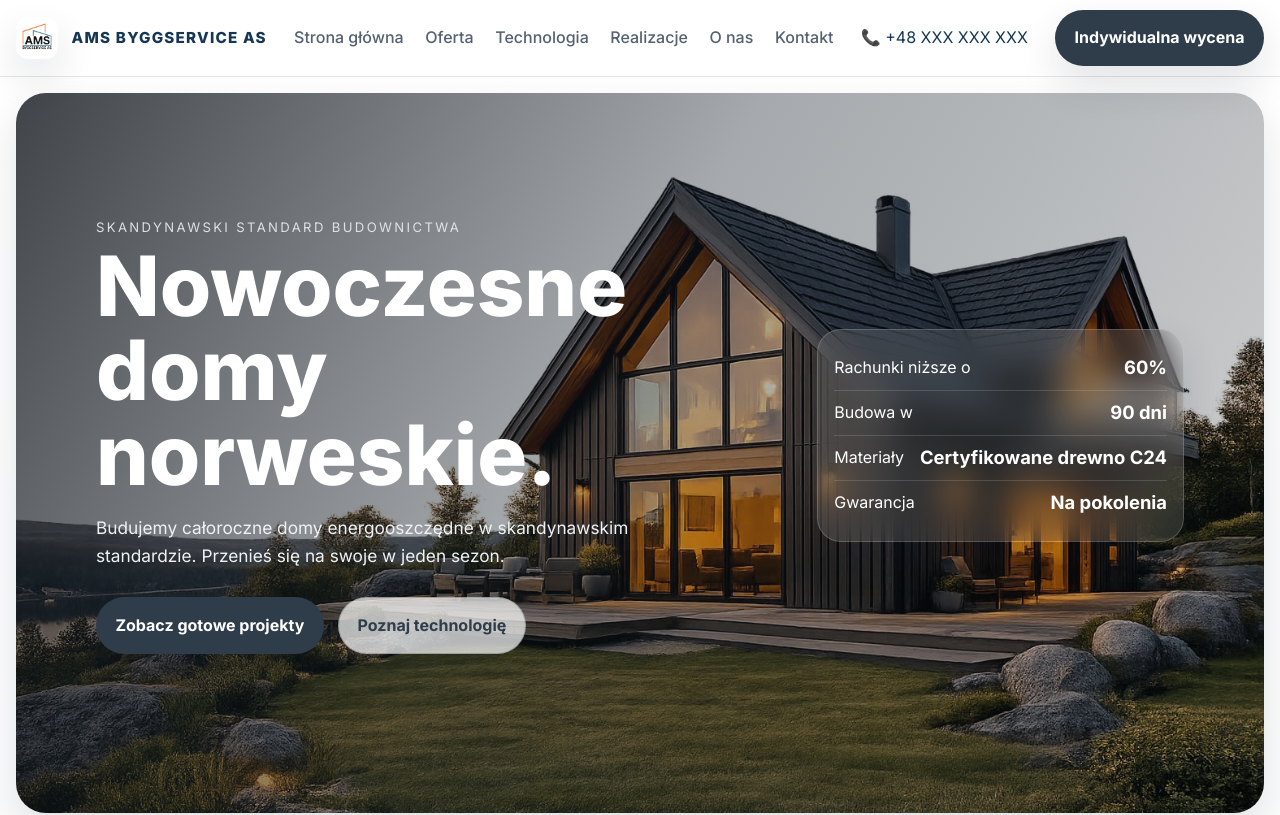
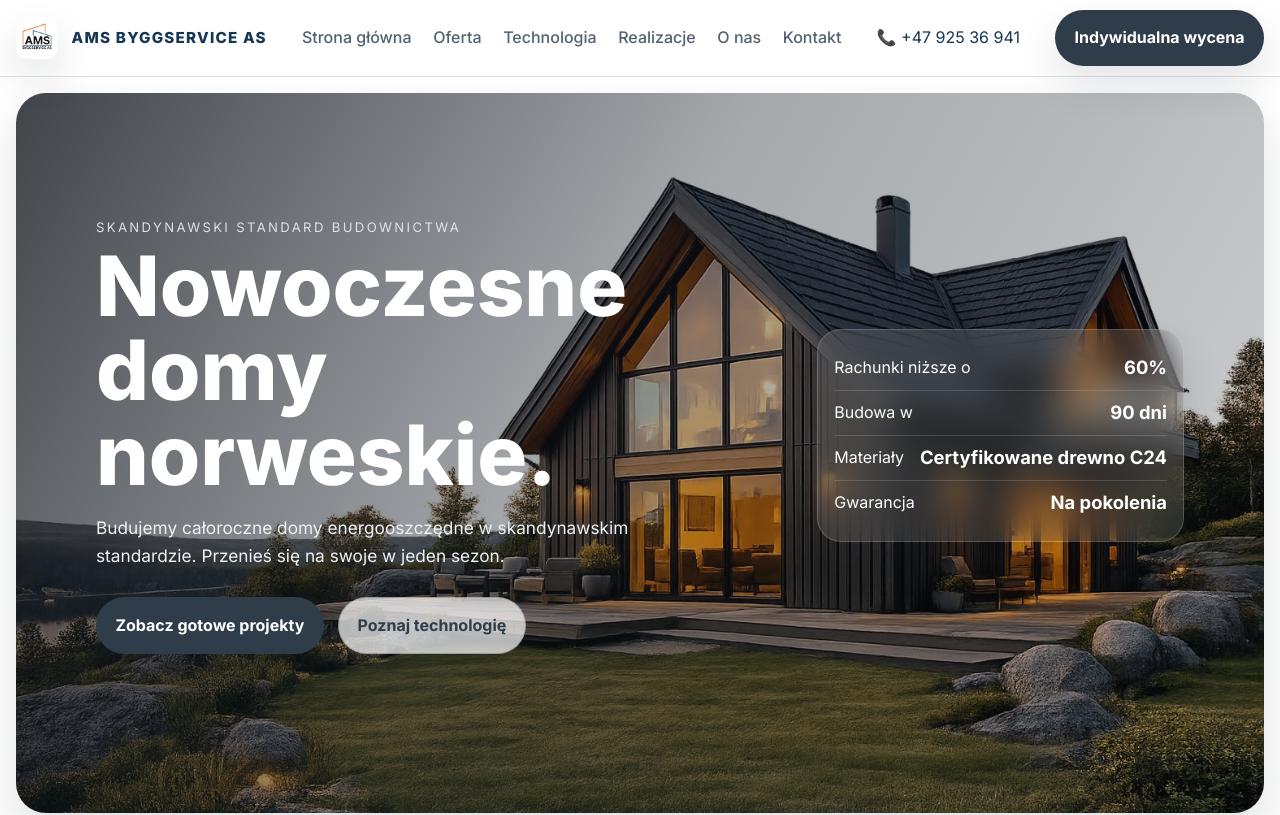
Before and after one commit to patrykpatural/amsbyggserviceas, a Next.js app: page / in a window 1280 px wide. Shown: the top 815 px of the page. Built offline with nearby package versions, Linux system fonts and the light colour scheme.

Commit message:
WIP: update Header.jsx

```diff
--- a/src/components/Header.jsx
+++ b/src/components/Header.jsx
@@ -45,7 +45,7 @@ export default function Header() {
         </nav>
 
         <a className="nav-phone" href="tel:+48XXXXXXXXX">
-          📞 +48 XXX XXX XXX
+          📞 +47 925 36 941
         </a>
 
         <Link className="btn btn-primary" href="/kontakt">
```
